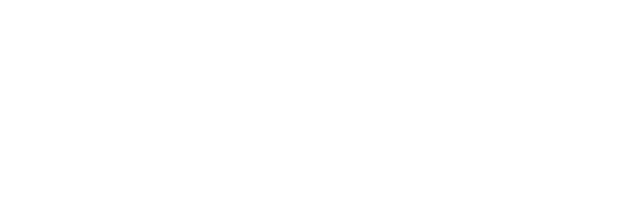
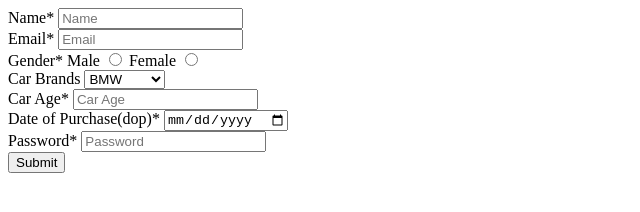
Before and after one commit to acciojob/car-insurance-form-vikassingh135, a website: page main.html in a window 1280 px wide. Shown: the whole page, without its empty margins (0-640 px from the left). Drawn offline with Linux system fonts and the light colour scheme.

Commit message:
created a submission

```diff
--- a/main.html
+++ b/main.html
@@ -8,6 +8,36 @@
 
 <body>
 	<!-- the entire body must be written by student -->
+	<form action="#" method="post">
+		<label for="name">Name*</label>
+		<input type="text" id="name" name="name" placeholder="Name" required><br>
+		<label for="email">Email*</label>
+		<input type="email" id="email" name="email" placeholder="Email" required><br>
+		<label>Gender*</label>
+		<label for="gender_m">Male</label>
+		<input type="radio" id="gender_m" name="gender" required>
+		<label for="gender_f">Female</label>
+		<input type="radio" id="gender_f" name="gender" required><br>
+		<label for="cars">Car Brands</label>
+		<select name="laptop" id="cars">
+<!-- 			<option value="default" disabled selected>--Please choose an option--</option> -->
+			<option value="BMW">BMW</option>
+			<option value="audi">Audi</option>
+			<option value=mercedez>Mercedez</option>
+		</select><br>
+		<label for="carage">Car Age*</label>
+		<input type="number" id="carage" name="age" placeholder="Car Age" required><br>
+		<label for="dop">Date of Purchase(dop)*</label>
+		<input type="date" id="dop" name="dop" required><br>
+<!-- 		<label for="tel">Phone Number</label>
+		<input type="text" id="tel" name="tel" placeholder="xxx-xxx-xxxx"><br> -->
+		<label for="password">Password*</label>
+		<input type="password" id="password" name="password" placeholder="Password" required><br>
+<!-- 		<input type="checkbox" id="tos">
+		<label for="tos">I agree to the TOS</label><br> -->
+		<button type="submit" id="submit" name="submit">Submit</button>
+
+	</form>
     <script type="text/javascript" src="./script.js">
 </script>
 
```
